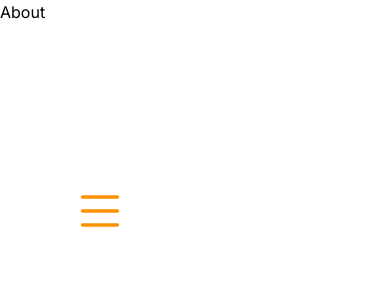
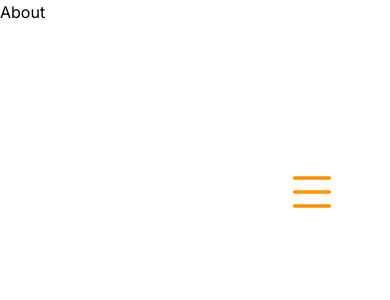
Before and after one commit to MuhammadMoosa110/Vyntrix-Marketing, a Next.js app: page /About in a window 390 px wide. Shown: the top 300 px of the page. Built offline with nearby package versions, Linux system fonts and the light colour scheme.

Commit message:
first commit

```diff
--- a/src/app/Components/header.css
+++ b/src/app/Components/header.css
@@ -87,6 +87,14 @@
         padding-top: 15px;
         margin-top: 24px;
         margin-left: 10px;
+        transition:all 2s ease ;
         background: #b6b6b6;
+
+     }
+     .insideMenu .op svg{
+
+      width: 100%;
+      padding-left: 60%;
+      margin-top: -10%;
      }
  }
--- a/src/app/Components/header.jsx
+++ b/src/app/Components/header.jsx
@@ -12,10 +12,10 @@ function Header() {
       <div className='HeaderWrapper'>
         <div className='insideMenu'>
 
-          <ul className= {  click ? 'open' : ' '  }>
-      <Link href='/' onClick={ () =>{setClick(!click)} }>     <svg xmlns="http://www.w3.org/2000/svg" width="02" height="10" fill="#fafafa" class="bi bi-x-lg" viewBox="0 0 16 16">
-  <path d="M2.146 2.854a.5.5 0 1 1 .708-.708L8 7.293l5.146-5.147a.5.5 0 0 1 .708.708L8.707 8l5.147 5.146a.5.5 0 0 1-.708.708L8 8.707l-5.146 5.147a.5.5 0 0 1-.708-.708L7.293 8z"/>
-</svg></Link>
+          <ul className={click ? 'open' : ' '}>
+            <Link href='/' className='cut' onClick={() => { setClick(!click) }}>     <svg xmlns="http://www.w3.org/2000/svg" width="1" height="10" fill="#fafafa" class="bi bi-x-lg" viewBox="0 0 16 16">
+              <path d="M2.146 2.854a.5.5 0 1 1 .708-.708L8 7.293l5.146-5.147a.5.5 0 0 1 .708.708L8.707 8l5.147 5.146a.5.5 0 0 1-.708.708L8 8.707l-5.146 5.147a.5.5 0 0 1-.708-.708L7.293 8z" />
+            </svg></Link>
 
             <li><Link href={' /'} >Home</Link></li>
             <li><Link href={'/About'} >About</Link></li>
@@ -24,7 +24,7 @@ function Header() {
 
           </ul>
 
-          <Link href=' ' onClick={ () =>{setClick(!click)} }  >  <svg xmlns="http://www.w3.org/2000/svg" width="55" height="56" fill="#FF9100" class="bi bi-list" viewBox="0 0 16 16">
+          <Link className='op' href=' ' onClick={() => { setClick(!click) }}  >  <svg xmlns="http://www.w3.org/2000/svg" width="55" height="56" fill="#FF9100" class="bi bi-list" viewBox="0 0 16 16">
             <path fill-rule="evenodd" d="M2.5 12a.5.5 0 0 1 .5-.5h10a.5.5 0 0 1 0 1H3a.5.5 0 0 1-.5-.5m0-4a.5.5 0 0 1 .5-.5h10a.5.5 0 0 1 0 1H3a.5.5 0 0 1-.5-.5m0-4a.5.5 0 0 1 .5-.5h10a.5.5 0 0 1 0 1H3a.5.5 0 0 1-.5-.5" />
           </svg></Link>
 
```
